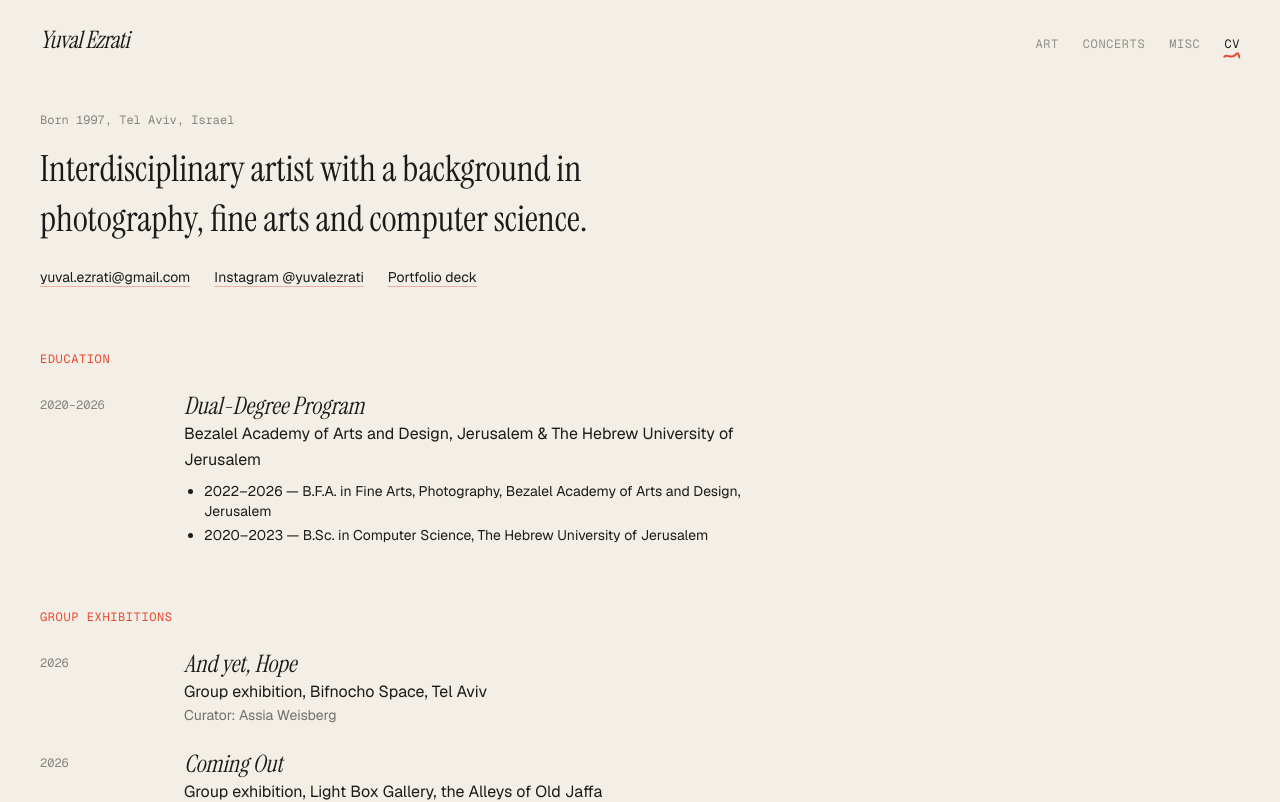
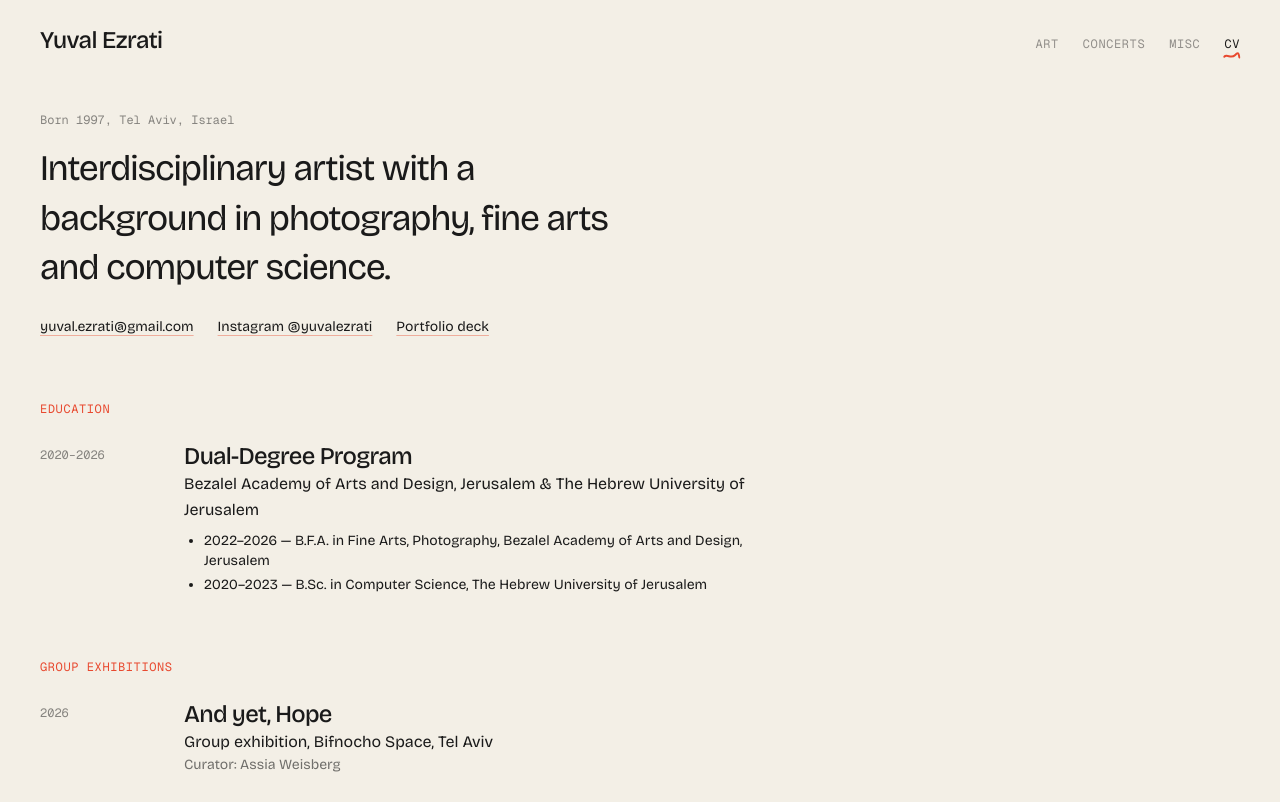
Before and after one commit to yuvalezrati/portfolio-website, a Next.js app: page /cv in a window 1280 px wide. Shown: the top 802 px of the page. Built offline with nearby package versions, Linux system fonts and the light colour scheme.

Commit message:
Switch type to Bricolage Grotesque across the site
Co-Authored-By: Claude Opus 5.5 <noreply@anthropic.com>

```diff
--- a/src/app/art/[project]/page.tsx
+++ b/src/app/art/[project]/page.tsx
@@ -32,7 +32,7 @@ export default async function ArtProjectPage({ params }: PageProps<"/art/[projec
         <Link href="/art" className="font-mono text-xs uppercase tracking-wider text-ink/45 hover:text-ink">
           ← Art
         </Link>
-        <h1 className="font-serif text-4xl italic tracking-tight">{data.title}</h1>
+        <h1 className="font-display text-4xl tracking-tight">{data.title}</h1>
         {data.year && <p className="font-mono text-xs text-ink/50">{data.year}</p>}
       </div>
 
--- a/src/app/cv/page.tsx
+++ b/src/app/cv/page.tsx
@@ -94,7 +94,7 @@ function Section({ heading, entries }: { heading: string; entries: Entry[] }) {
           <li key={`${years}-${title}`} className="grid gap-x-8 gap-y-1 sm:grid-cols-[7rem_1fr]">
             <p className="font-mono text-xs text-ink/50 sm:pt-1.5">{years}</p>
             <div className="leading-relaxed">
-              <p className="font-serif text-2xl italic leading-tight">{title}</p>
+              <p className="font-display text-2xl leading-tight">{title}</p>
               {details && <p>{details}</p>}
               {credit && <p className="text-sm opacity-60">{credit}</p>}
               {points && (
@@ -118,7 +118,7 @@ export default function CvPage() {
       <header className="mb-16">
         <h1 className="sr-only">CV</h1>
         <p className="font-mono text-xs text-ink/50">Born 1997, Tel Aviv, Israel</p>
-        <p className="mt-4 max-w-xl font-serif text-3xl leading-snug sm:text-4xl">
+        <p className="mt-4 max-w-xl font-display text-3xl font-normal leading-snug sm:text-4xl">
           Interdisciplinary artist with a background in photography, fine arts and computer
           science.
         </p>
--- a/src/app/globals.css
+++ b/src/app/globals.css
@@ -12,9 +12,17 @@
   --color-ink: var(--foreground);
   --color-paper: var(--background);
   --color-mark: var(--mark);
-  --font-sans: var(--font-geist-sans);
+  --font-sans: var(--font-bricolage);
   --font-mono: var(--font-geist-mono);
-  --font-serif: var(--font-instrument-serif);
+  --font-display: var(--font-bricolage);
+}
+
+/* Names and titles: the same family, heavier and tighter. Base layer, so utilities can override. */
+@layer base {
+  .font-display {
+    font-weight: 500;
+    letter-spacing: -0.03em;
+  }
 }
 
 body {
--- a/src/app/layout.tsx
+++ b/src/app/layout.tsx
@@ -1,23 +1,19 @@
 import type { Metadata } from "next";
-import { Geist, Geist_Mono, Instrument_Serif } from "next/font/google";
+import { Bricolage_Grotesque, Geist_Mono } from "next/font/google";
 import SiteFooter from "@/components/SiteFooter";
 import SiteHeader from "@/components/SiteHeader";
 import "./globals.css";
 
-const sans = Geist({
-  variable: "--font-geist-sans",
+// One characterful grotesque for everything, from body text to the big titles; its
+// optical-size axis keeps small text calm and large titles tight.
+const bricolage = Bricolage_Grotesque({
+  variable: "--font-bricolage",
+  axes: ["opsz"],
   subsets: ["latin"],
 });
 
 const mono = Geist_Mono({
   variable: "--font-geist-mono",
-  subsets: ["latin"],
-});
-
-const serif = Instrument_Serif({
-  variable: "--font-instrument-serif",
-  weight: "400",
-  style: ["normal", "italic"],
   subsets: ["latin"],
 });
 
@@ -30,7 +26,7 @@ export default function RootLayout({ children }: LayoutProps<"/">) {
   return (
     <html
       lang="en"
-      className={`${sans.variable} ${mono.variable} ${serif.variable} h-full antialiased`}
+      className={`${bricolage.variable} ${mono.variable} h-full antialiased`}
     >
       <body className="flex min-h-full flex-col text-left font-sans">
         <div aria-hidden className="scroll-progress" />
--- a/src/app/not-found.tsx
+++ b/src/app/not-found.tsx
@@ -5,10 +5,10 @@ export default function NotFound() {
     <div className="max-w-2xl pt-8">
       <p className="font-mono text-xs uppercase tracking-wider text-mark">Frame 404</p>
       {/* Blown-out type: the frame didn't come out. */}
-      <h1 className="mt-4 font-serif text-7xl italic tracking-tight text-ink/15 blur-[1px] sm:text-9xl">
+      <h1 className="mt-4 font-display text-7xl tracking-tight text-ink/15 blur-[1px] sm:text-9xl">
         Overexposed.
       </h1>
-      <p className="mt-6 font-serif text-2xl">This frame didn&apos;t come out.</p>
+      <p className="mt-6 font-display text-2xl font-normal">This frame didn&apos;t come out.</p>
       <Link
         href="/"
         className="group mt-10 inline-flex items-baseline gap-3 font-mono text-xs uppercase tracking-wider"
--- a/src/app/page.tsx
+++ b/src/app/page.tsx
@@ -22,7 +22,7 @@ export default function Home() {
           ].map(({ href, label, note }) => (
             <li key={href}>
               <Link href={href} className="group inline-flex items-baseline gap-4">
-                <span className="font-serif text-4xl italic leading-none">{label}</span>
+                <span className="font-display text-4xl leading-none">{label}</span>
                 <span className="font-mono text-xs text-ink/45">{note}</span>
                 <span className="font-mono text-mark transition-transform group-hover:translate-x-1">
                   →
--- a/src/components/PageIntro.tsx
+++ b/src/components/PageIntro.tsx
@@ -7,7 +7,7 @@ type Props = {
 export default function PageIntro({ title, meta, children }: Props) {
   return (
     <div className="mb-12 max-w-xl">
-      <h1 className="font-serif text-5xl italic tracking-tight sm:text-6xl">{title}</h1>
+      <h1 className="font-display text-5xl tracking-tight sm:text-6xl">{title}</h1>
       {meta && <p className="mt-2 font-mono text-xs text-ink/50">{meta}</p>}
       {children && <div className="mt-6 leading-relaxed">{children}</div>}
     </div>
--- a/src/components/ProjectShowcase.tsx
+++ b/src/components/ProjectShowcase.tsx
@@ -44,7 +44,7 @@ export default function ProjectShowcase() {
               <span className={`block sm:col-span-5 ${flipped ? "sm:order-1 sm:row-start-1" : ""}`}>
                 <span className="font-mono text-xs text-mark">{pad(i + 1)}</span>
                 <span className="drift mt-2 block w-fit">
-                  <span className="block font-serif text-5xl italic leading-[0.95] tracking-tight transition-[translate] duration-500 ease-out group-hover:translate-x-2 motion-reduce:transition-none sm:text-7xl">
+                  <span className="block font-display text-5xl leading-[0.95] tracking-tight transition-[translate] duration-500 ease-out group-hover:translate-x-2 motion-reduce:transition-none sm:text-7xl">
                     {title}
                   </span>
                 </span>
--- a/src/components/SiteHeader.tsx
+++ b/src/components/SiteHeader.tsx
@@ -33,7 +33,7 @@ export default function SiteHeader() {
         tucked ? "-translate-y-full" : ""
       }`}
     >
-      <Link href="/" className="font-serif text-2xl italic tracking-tight">
+      <Link href="/" className="font-display text-2xl tracking-tight">
         <span
           className={`inline-block transition-[translate,opacity] delay-100 duration-500 ease-out motion-reduce:transition-none ${
             tucked ? "translate-y-4 opacity-0" : ""
```
